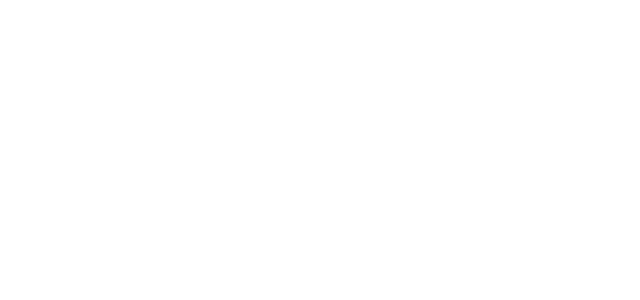
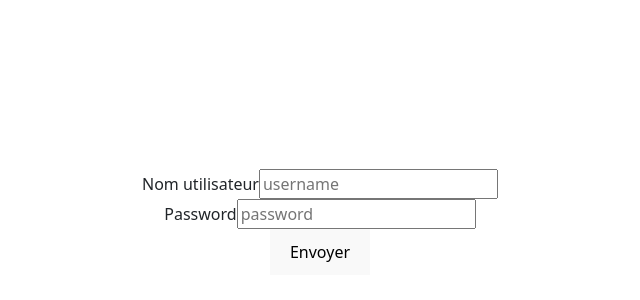
Before and after one commit to MagOrl/TD6_vuejs, a Vue app in the folder TD6_quiz/: page /connexion in a window 1280 px wide. Before the commit this address had no page. Shown: the part 178-478 px from the top of the page, without its empty margins (320-960 px from the left). Built offline with nearby package versions, Linux system fonts and the light colour scheme.

Commit message:
implémentation connexion

```diff
--- /dev/null
+++ b/TD6_quiz/src/components/AdminConnexion.vue
@@ -0,0 +1,39 @@
+<script>
+import { onBeforeRouteUpdate } from 'vue-router';
+
+export default {
+    data() {
+        return {
+            username: "Toto",
+            password: "1234",
+            form_username: "",
+            form_password: "",
+        };
+    },
+    methods: {
+        adminco: function () {
+            if (this.form_password == this.password && this.form_username == this.username) {
+                this.$router.push("/quizz")
+            }
+        },
+    },
+};
+</script>
+
+
+<template>
+    <div>
+        <label>
+            Nom utilisateur
+        </label>
+        <input type="text" placeholder="username" v-model="form_username" />
+    </div>
+    <div>
+        <label>
+            Password
+        </label>
+        <input type="password" placeholder="password" v-model="form_password" />
+    </div>
+
+    <button @click="adminco"> Envoyer </button>
+</template>
--- a/TD6_quiz/src/components/Home.vue
+++ b/TD6_quiz/src/components/Home.vue
@@ -1,11 +1,9 @@
-<script setup>
 
-</script>
 <template>
     <div class="container">
         <div class="section">
             <h3>Connexion admin</h3>
-            <button>Se connecter</button>
+            <button @click="$router.push('/connexion/')">Se connecter</button>
         </div>
         <div class="section">
             <h3>Faire le quizz</h3>
```
Also changed, not shown: TD6_quiz/src/routeur.js (+6 -1 lines).
